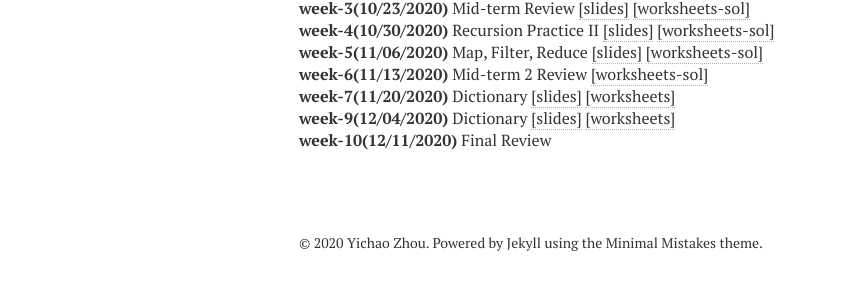
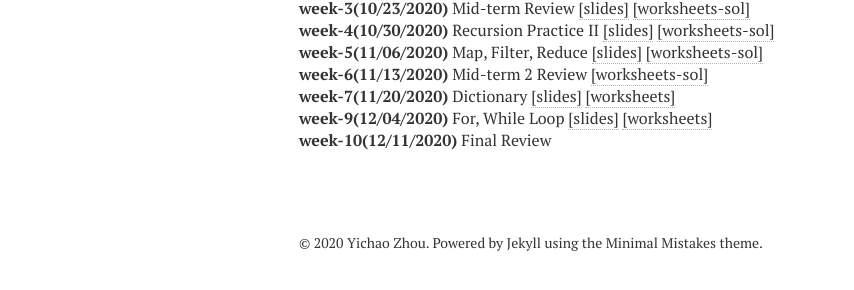
Before and after one commit to yz-joey/yz-joey.github.io, a Jekyll site: the page built from teaching.md, in a window 1280 px wide. Shown: the part 336-626 px from the top of the page, without its empty margins (21-875 px from the left). Built offline with Jekyll 4.4.1, drawn with Linux system fonts in a browser that asks for light colours; nearby versions of some CDN libraries.

Commit message:
teaching

```diff
--- a/teaching.md
+++ b/teaching.md
@@ -39,7 +39,7 @@ comments: false
 **week-7(11/20/2020)** Dictionary  <a href="{{ site.url }}/files/f-w7.pdf" target="_blank">[slides]</a> <a href="{{ site.url }}/files/f-w7-ws-sol.py" target="_blank">[worksheets]</a>
 <br>
 
-**week-9(12/04/2020)** Dictionary  <a href="{{ site.url }}/files/f-w9.pdf" target="_blank">[slides]</a> <a href="{{ site.url }}/files/f-w9-ws-sol.py" target="_blank">[worksheets]</a>
+**week-9(12/04/2020)** For, While Loop  <a href="{{ site.url }}/files/f-w9.pdf" target="_blank">[slides]</a> <a href="{{ site.url }}/files/f-w9-ws-sol.py" target="_blank">[worksheets]</a>
 <br>
 
 **week-10(12/11/2020)** Final Review
```
